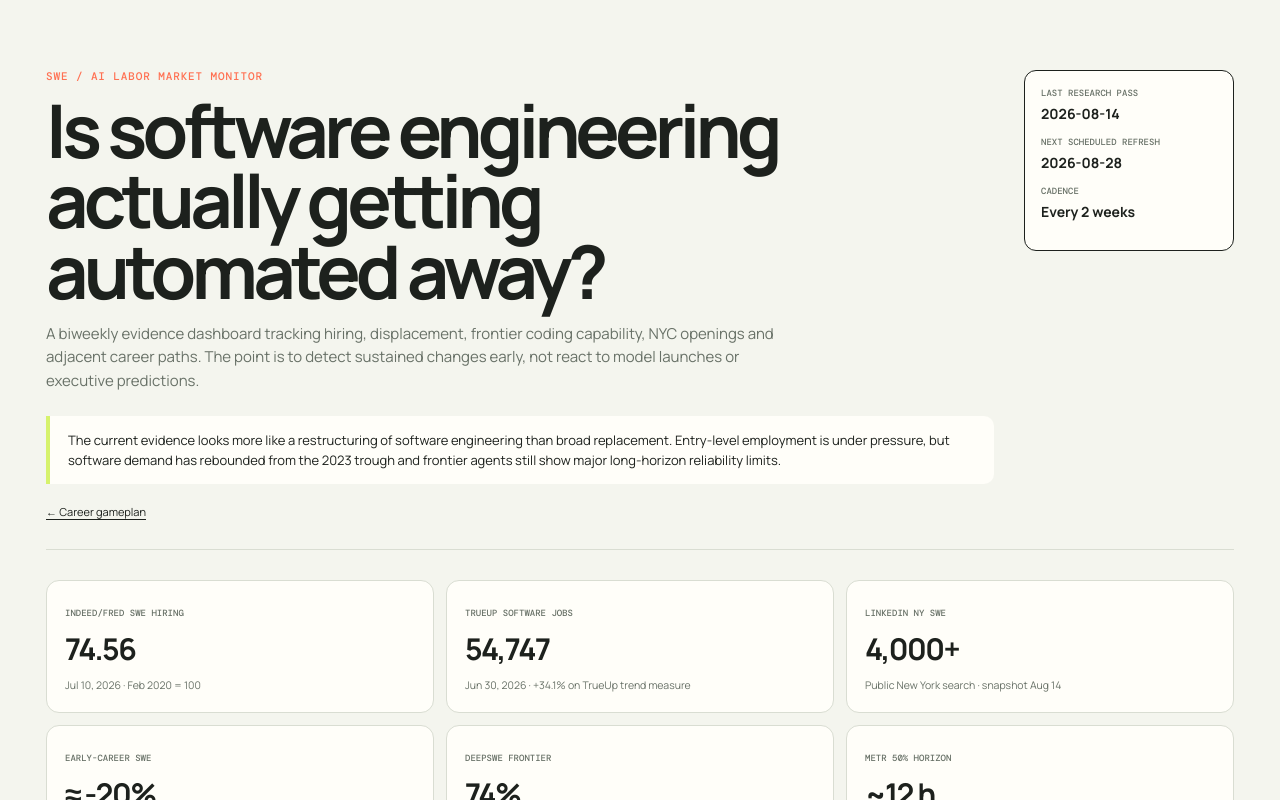
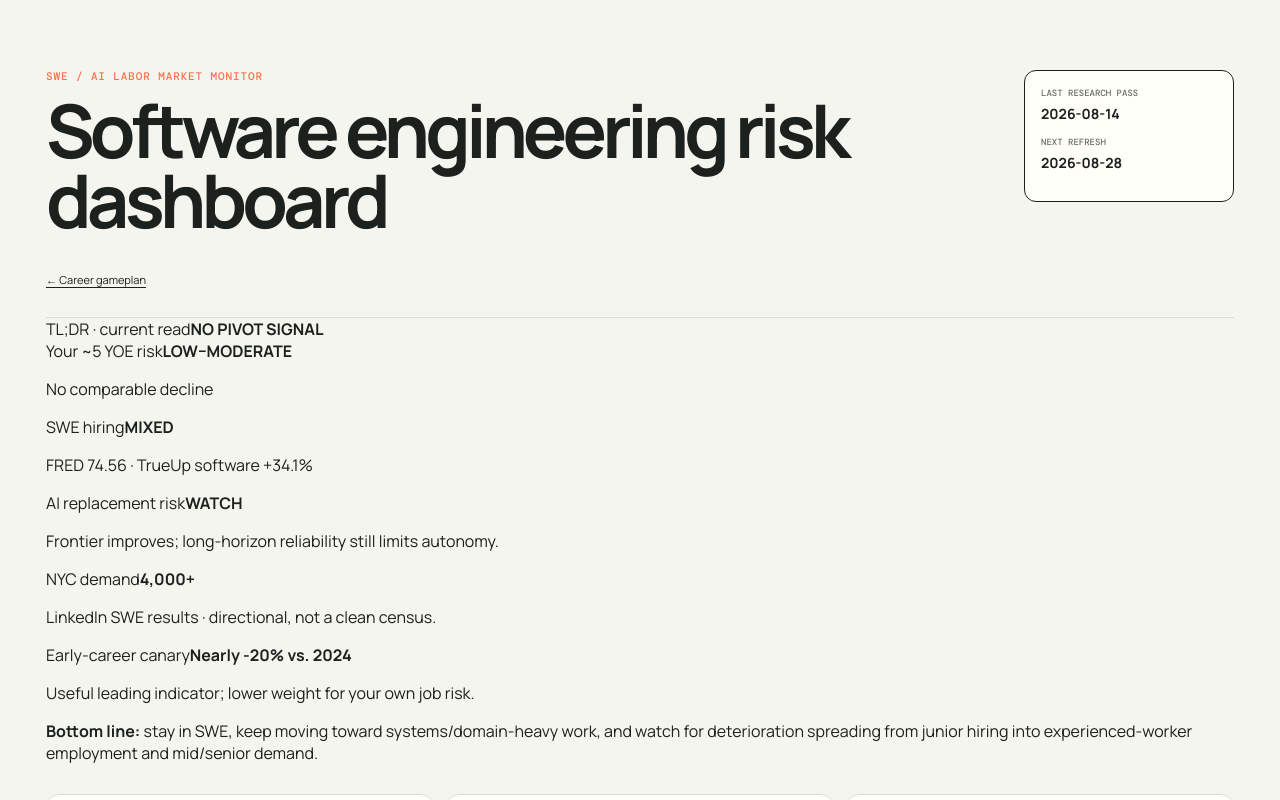
Before and after one commit to JamesWingert/career-helper, a Next.js app: page /ai-dashboard in a window 1280 px wide. Shown: the top 800 px of the page. Built offline with nearby package versions, Linux system fonts and the light colour scheme.

Commit message:
Add quick-glance SWE risk scoreboard

```diff
--- a/app/ai-dashboard/page.tsx
+++ b/app/ai-dashboard/page.tsx
@@ -10,29 +10,59 @@ export default async function AiDashboardPage() {
   const maxTrueupTrend = Math.max(...d.trueup.categories.map((x) => x.trendPct));
   const maxBenchmark = Math.max(...d.benchmarks.map((x) => x.score));
 
+  const experiencedSignal = d.signals.find((s) => s.signal === "Experienced-worker employment");
+  const earlyCareerSignal = d.signals.find((s) => s.signal === "Early-career SWE employment");
+
   return (
     <main className={styles.page}>
       <header className={styles.top}>
         <div>
           <div className={styles.kicker}>SWE / AI labor market monitor</div>
-          <h1 className={styles.title}>Is software engineering actually getting automated away?</h1>
-          <p className={styles.dek}>
-            A biweekly evidence dashboard tracking hiring, displacement, frontier coding capability,
-            NYC openings and adjacent career paths. The point is to detect sustained changes early,
-            not react to model launches or executive predictions.
-          </p>
-          <div className={styles.read}>{d.currentRead}</div>
+          <h1 className={styles.title}>Software engineering risk dashboard</h1>
           <Link className={styles.back} href="/">← Career gameplan</Link>
         </div>
         <aside className={styles.stamp}>
           <span>Last research pass</span>
           <strong>{d.updatedAt}</strong>
-          <span>Next scheduled refresh</span>
+          <span>Next refresh</span>
           <strong>{d.nextRefresh}</strong>
-          <span>Cadence</span>
-          <strong>{d.cadence}</strong>
         </aside>
       </header>
+
+      <section className={styles.glance} aria-label="Quick glance scoreboard">
+        <div className={styles.glanceHead}>
+          <span>TL;DR · current read</span>
+          <strong>NO PIVOT SIGNAL</strong>
+        </div>
+        <div className={styles.scoreboard}>
+          <article className={styles.scoreCard}>
+            <span className={styles.scoreLabel}>Your ~5 YOE risk</span>
+            <strong className={styles.scoreValue}>LOW–MODERATE</strong>
+            <p>{experiencedSignal?.reading ?? "Experienced workers stable"}</p>
+          </article>
+          <article className={styles.scoreCard}>
+            <span className={styles.scoreLabel}>SWE hiring</span>
+            <strong className={styles.scoreValue}>MIXED</strong>
+            <p>FRED {d.metrics[0].value} · TrueUp software +{d.trueup.softwareTrendPct}%</p>
+          </article>
+          <article className={styles.scoreCard}>
+            <span className={styles.scoreLabel}>AI replacement risk</span>
+            <strong className={styles.scoreValue}>WATCH</strong>
+            <p>Frontier improves; long-horizon reliability still limits autonomy.</p>
+          </article>
+          <article className={styles.scoreCard}>
+            <span className={styles.scoreLabel}>NYC demand</span>
+            <strong className={styles.scoreValue}>{d.linkedin.countLabel}</strong>
+            <p>LinkedIn SWE results · directional, not a clean census.</p>
+          </article>
+          <article className={`${styles.scoreCard} ${styles.canaryCard}`}>
+            <span className={styles.scoreLabel}>Early-career canary</span>
+            <strong className={styles.scoreValue}>{earlyCareerSignal?.reading ?? "Weak"}</strong>
+            <p>Useful leading indicator; lower weight for your own job risk.</p>
+          </article>
+        </div>
+        <div className={styles.oneLine}><b>Bottom line:</b> stay in SWE, keep moving toward systems/domain-heavy work, and watch for deterioration spreading from junior hiring into experienced-worker employment and mid/senior demand.</div>
+      </section>
 
       <section className={styles.metrics} aria-label="Headline indicators">
         {d.metrics.map((m) => (
@@ -90,7 +120,7 @@ export default async function AiDashboardPage() {
       <section className={styles.section}>
         <div className={styles.sectionHead}>
           <h2>Observed labor effects</h2>
-          <p>Employment evidence gets more weight than predictions from labs, CEOs or social-media posts.</p>
+          <p>For your own risk, experienced-worker employment and mid/senior demand matter more than the early-career canary.</p>
         </div>
         <div className={styles.signalGrid}>
           {d.signals.map((s) => (
@@ -130,7 +160,7 @@ export default async function AiDashboardPage() {
       <section className={styles.section}>
         <div className={styles.sectionHead}>
           <h2>Pivot radar</h2>
-          <p>These are not recommendations based on hype. Each category is tracked for sustained posting growth, NYC depth, compensation, employer breadth and transferability from software engineering.</p>
+          <p>Each category is tracked for sustained posting growth, NYC depth, compensation, employer breadth and transferability from software engineering.</p>
         </div>
         <div className={styles.radar}>
           {d.pivotRadar.map((r) => (
@@ -147,7 +177,7 @@ export default async function AiDashboardPage() {
       <section className={styles.section}>
         <div className={styles.sectionHead}>
           <h2>Current NYC role sample</h2>
-          <p>A small high-signal sample, not a giant scrape. It intentionally mixes core SWE with systems, AI infrastructure, quant and electronic-trading paths.</p>
+          <p>A small high-signal sample, intentionally mixing core SWE with systems, AI infrastructure, quant and electronic-trading paths.</p>
         </div>
         <div className={styles.jobs}>
           {d.jobs.map((j) => (
@@ -163,7 +193,7 @@ export default async function AiDashboardPage() {
       <section className={styles.section}>
         <div className={styles.sectionHead}>
           <h2>Source stack</h2>
-          <p>Every refresh should preserve the same core sources, record their dates, and flag methodology changes instead of silently splicing incompatible series.</p>
+          <p>Every refresh preserves the same core sources and flags methodology changes instead of silently mixing incompatible series.</p>
         </div>
         <div className={styles.sourceGrid}>
           {d.sources.map(([metric, source, url]) => (
@@ -175,7 +205,7 @@ export default async function AiDashboardPage() {
       </section>
 
       <footer className={styles.footer}>
-        Counts from public job boards are imperfect and can be rounded, duplicated or indexed late. The useful signal is repeated movement under a stable query. The dashboard should only escalate a pivot category after several consistent snapshots or corroboration across independent sources.
+        Public job-board counts are imperfect. Repeated movement under stable queries matters more than any single snapshot. Early-career weakness is treated as a canary; a stronger personal warning would be the same deterioration spreading into experienced-worker employment, mid/senior postings, compensation and employer breadth.
       </footer>
     </main>
   );
```
